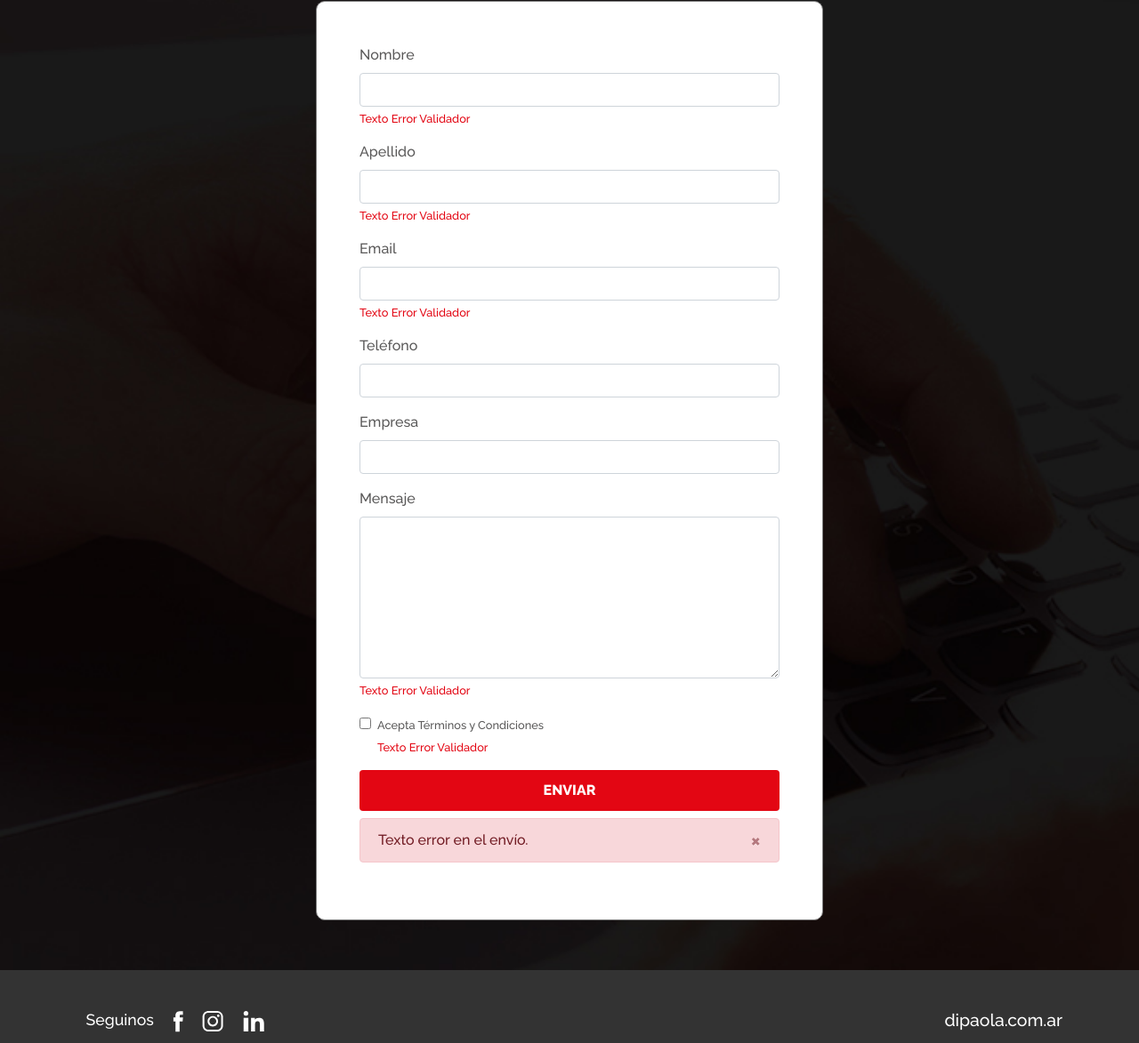
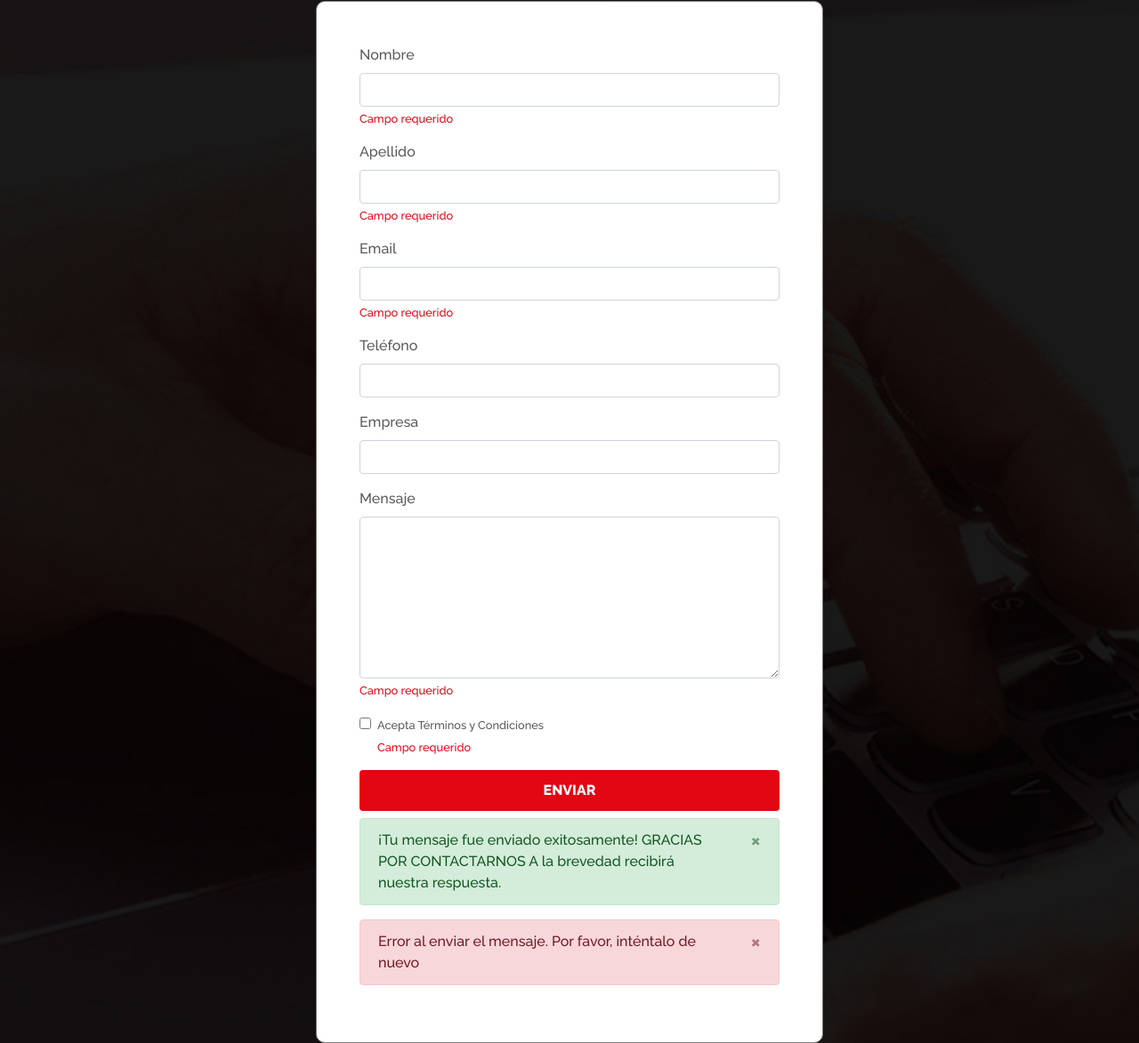
Before and after one commit to walcher/Landing-Ecommerce, a plain HTML site: page ar/index.html in a window 1280 px wide. Shown: the part 4507-5680 px from the top of the page at 89% size. Drawn offline with nearby package versions, Linux system fonts and the light colour scheme; a script that the page names is missing.

Commit message:
update 30102020 v2

```diff
--- a/ar/index.html
+++ b/ar/index.html
@@ -353,17 +353,17 @@
                             <div class="form-group">
                                 <label for="inputName">Nombre</label>
                                 <input type="text" class="form-control" id="inputName" aria-describedby="inputName">
-                                <small id="inputName" class="form-text text-muted alert-validation">Texto Error Validador</small>
+                                <small id="inputName" class="form-text text-muted alert-validation">Campo requerido</small>
                             </div>
                             <div class="form-group">
                                 <label for="inputLastname">Apellido</label>
                                 <input type="text" class="form-control" id="inputLastname">
-                                <small id="inputLastname" class="form-text text-muted alert-validation">Texto Error Validador</small>
+                                <small id="inputLastname" class="form-text text-muted alert-validation">Campo requerido</small>
                             </div>
                             <div class="form-group">
                                 <label for="inputEmail">Email</label>
                                 <input type="email" class="form-control" id="inputEmail">
-                                <small id="inputEmail" class="form-text text-muted alert-validation">Texto Error Validador</small>
+                                <small id="inputEmail" class="form-text text-muted alert-validation">Campo requerido</small>
                             </div>
                             <div class="form-group">
                                 <label for="inputPhone">Teléfono</label>
@@ -376,16 +376,22 @@
                             <div class="form-group">
                                 <label for="inputMensaje">Mensaje</label>
                                 <textarea class="form-control" id="inputMensaje" rows="7"></textarea>
-                                <small id="inputMensaje" class="form-text text-muted alert-validation">Texto Error Validador</small>
+                                <small id="inputMensaje" class="form-text text-muted alert-validation">Campo requerido</small>
                             </div>
                             <div class="form-group form-check">
                                 <input type="checkbox" class="form-check-input" id="checkTerms">
                                 <label class="form-check-label" for="checkTerms">Acepta <a href="terminos-y-condiciones.html" class="link-tyc">Términos y Condiciones</a></label>
-                                <small id="checkTerms" class="form-text text-muted alert-validation">Texto Error Validador</small>
+                                <small id="checkTerms" class="form-text text-muted alert-validation">Campo requerido</small>
                             </div>
                             <button type="submit" class="btn btn-form w-100">Enviar</button>
+                            <div class="mt-2 alert alert-success alert-dismissible fade show" role="alert">
+                                ¡Tu mensaje fue enviado exitosamente! GRACIAS POR CONTACTARNOS A la brevedad recibirá nuestra respuesta.
+                                <button type="button" class="close" data-dismiss="alert" aria-label="Close">
+                                    <span aria-hidden="true">&times;</span>
+                                </button>
+                            </div>
                             <div class="mt-2 alert alert-danger alert-dismissible fade show" role="alert">
-                                Texto error en el envío.
+                                Error al enviar el mensaje. Por favor, inténtalo de nuevo
                                 <button type="button" class="close" data-dismiss="alert" aria-label="Close">
                                     <span aria-hidden="true">&times;</span>
                                 </button>
```
Also changed, not shown: index.html (+12 -6 lines).
